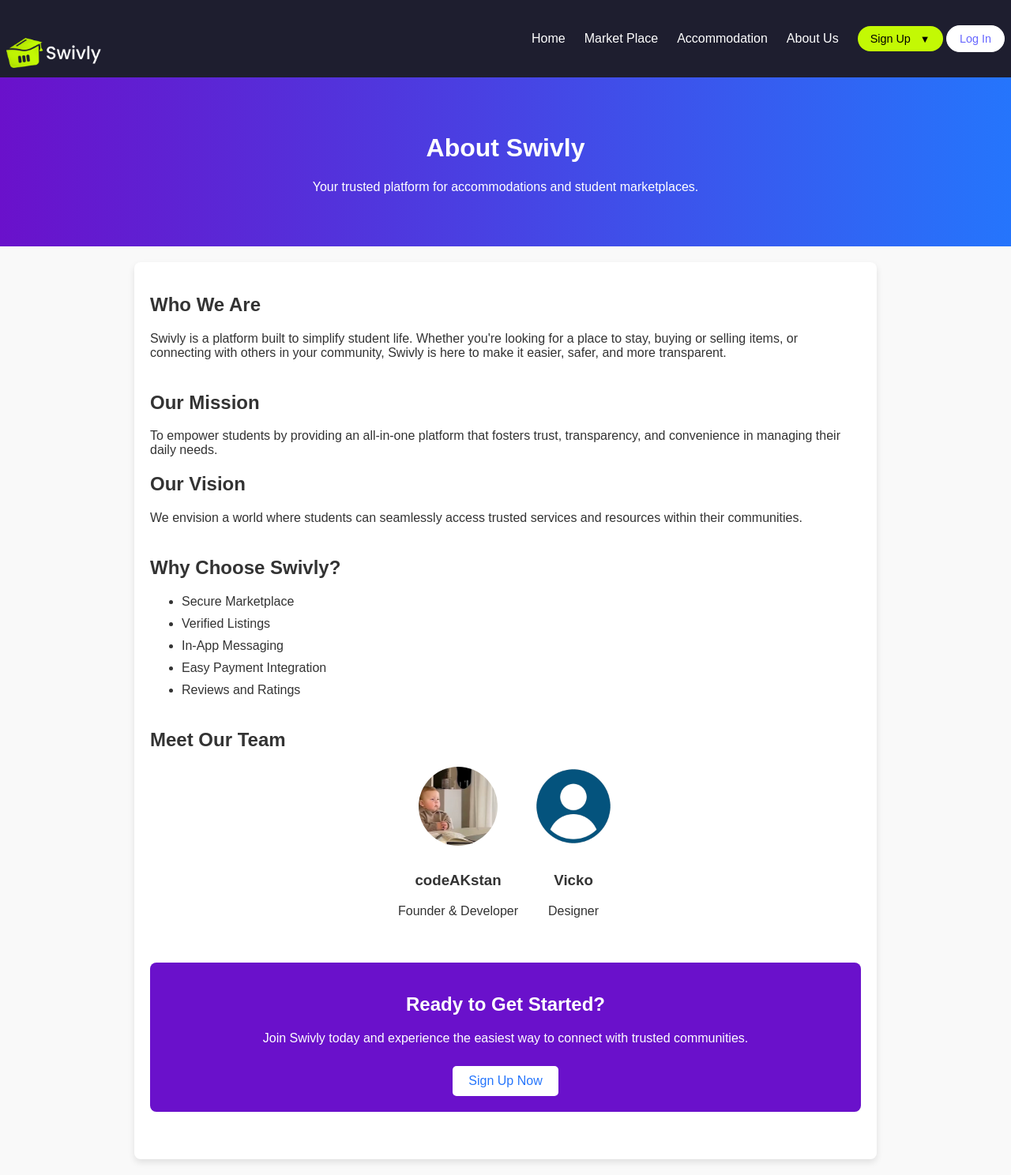
After one commit to codeAKstan/Swivly, a Django app: page /about/ in a window 1280 px wide. The commit adds this page. Shown: the whole page at 79% size. Run offline with Django 5.2, Linux system fonts and the light colour scheme.

Commit message:
Made the about us page

```diff
--- a/registration/static/css/styles.css
+++ b/registration/static/css/styles.css
@@ -1427,3 +1427,84 @@ form select:focus {
 .save-changes-btn:hover {
     background-color: #bcdf3d;
 }
+
+
+/* about us */
+.about-hero {
+    background: linear-gradient(to right, #6a11cb, #2575fc);
+    color: white;
+    text-align: center;
+    padding: 50px 20px;
+}
+
+.hero h1 {
+    font-size: 2.5rem;
+    margin-bottom: 10px;
+}
+
+.hero p {
+    font-size: 1.2rem;
+}
+
+.main-content {
+    max-width: 900px;
+    margin: 20px auto;
+    padding: 20px;
+    background: white;
+    border-radius: 8px;
+    box-shadow: 0 4px 8px rgba(0, 0, 0, 0.1);
+}
+
+.introduction,
+.mission,
+.features,
+.team,
+.cta {
+    margin-bottom: 40px;
+}
+
+.features ul li {
+    margin-bottom: 10px;
+    font-size: 1rem;
+}
+
+.team-members {
+    display: flex;
+    gap: 20px;
+    justify-content: center;
+}
+
+.team-member {
+    text-align: center;
+}
+
+.team-member img {
+    width: 100px;
+    height: 100px;
+    border-radius: 50%;
+    object-fit: cover;
+    margin-bottom: 10px;
+}
+
+.cta {
+    text-align: center;
+    background: #6a11cb;
+    color: white;
+    padding: 20px;
+    border-radius: 8px;
+}
+
+.cta .btn {
+    display: inline-block;
+    margin-top: 10px;
+    padding: 10px 20px;
+    background: #fff;
+    color: #2575fc;
+    text-decoration: none;
+    border-radius: 5px;
+    transition: background 0.3s ease;
+}
+
+.cta .btn:hover {
+    background: #C3F904;
+}
--- /dev/null
+++ b/registration/templates/registration/about.html
@@ -0,0 +1,68 @@
+{% extends "registration/base.html" %}
+{% load static %}
+
+{% block content %}
+<header class="about-hero">
+    <div class="about-hero-content">
+        <h1>About Swivly</h1>
+        <p>Your trusted platform for accommodations and student marketplaces.</p>
+    </div>
+</header>
+
+<main class="main-content">
+    <!-- Introduction -->
+    <section class="introduction">
+        <h2>Who We Are</h2>
+        <p>Swivly is a platform built to simplify student life. Whether you're looking for a place to stay, buying
+            or selling items, or connecting with others in your community, Swivly is here to make it easier, safer,
+            and more transparent.</p>
+    </section>
+
+    <!-- Mission and Vision -->
+    <section class="mission">
+        <h2>Our Mission</h2>
+        <p>To empower students by providing an all-in-one platform that fosters trust, transparency, and convenience
+            in managing their daily needs.</p>
+        <h2>Our Vision</h2>
+        <p>We envision a world where students can seamlessly access trusted services and resources within their
+            communities.</p>
+    </section>
+
+    <!-- Key Features -->
+    <section class="features">
+        <h2>Why Choose Swivly?</h2>
+        <ul>
+            <li>Secure Marketplace</li>
+            <li>Verified Listings</li>
+            <li>In-App Messaging</li>
+            <li>Easy Payment Integration</li>
+            <li>Reviews and Ratings</li>
+        </ul>
+    </section>
+
+    <!-- Team -->
+    <section class="team">
+        <h2>Meet Our Team</h2>
+        <div class="team-members">
+            <div class="team-member">
+                <img src="{% static 'img/cdk.jpg' %}" alt="codeAKstan">
+                <h3>codeAKstan</h3>
+                <p>Founder & Developer</p>
+            </div>
+            <div class="team-member">
+                <img src="{% static 'img/man.png' %}" alt="vicko">
+                <h3>Vicko</h3>
+                <p>Designer</p>
+            </div>
+        </div>
+    </section>
+
+    <!-- Call to Action -->
+    <section class="cta">
+        <h2>Ready to Get Started?</h2>
+        <p>Join Swivly today and experience the easiest way to connect with trusted communities.</p>
+        <a href="{% url 'registration:register' %}" class="btn">Sign Up Now</a>
+    </section>
+</main>
+
+{% endblock %}
--- a/registration/templates/registration/base.html
+++ b/registration/templates/registration/base.html
@@ -25,7 +25,7 @@
                 <a href="{% url 'registration:index' %}">Home</a>
                 <a href="#">Market Place</a>
                 <a href="#">Accommodation</a>
-                <a href="#">Contact Us</a>
+                <a href="{% url 'registration:about' %}">About Us</a>
                 <div class="auth">
                     {% if user.is_authenticated %}
                     <button class="btn login"
--- a/registration/templates/registration/index.html
+++ b/registration/templates/registration/index.html
@@ -285,7 +285,7 @@
         <button>Explore Now</button>
 
         <ul>
-            <li><a href="/marketplace">About Us</a></li>
+            <li><a href="/marketplace">Contact Us</a></li>
             <li><a href="/marketplace">MarketPlace</a></li>
             <li><a href="/accommodation">Accommodation</a></li>
         </ul>
--- a/registration/urls.py
+++ b/registration/urls.py
@@ -6,6 +6,7 @@ app_name = 'swivly'
 
 urlpatterns = [
     path('', views.index, name='index'),
+    path('about/', views.about_us, name='about'),
     path('register', views.register, name='register'),
     # path('login/', auth_views.LoginView.as_view(), name='login'),
     # path('logout/', auth_views.LogoutView.as_view(next_page='registration:login'), name='logout'),
--- a/registration/views.py
+++ b/registration/views.py
@@ -10,6 +10,10 @@ from django.contrib import messages
 def index(request):
     return render(request,
                   'registration/index.html')
+
+def about_us(request):
+    return render(request,
+                  'registration/about.html')
 
 # register view
 def register(request):
```
Also changed, not shown: registration/static/css/try.html (+162 -180 lines), media/users/2024/12/23/Screenshot_20241223-173128.jpg (added), registration/static/img/cdk.jpg (added).
